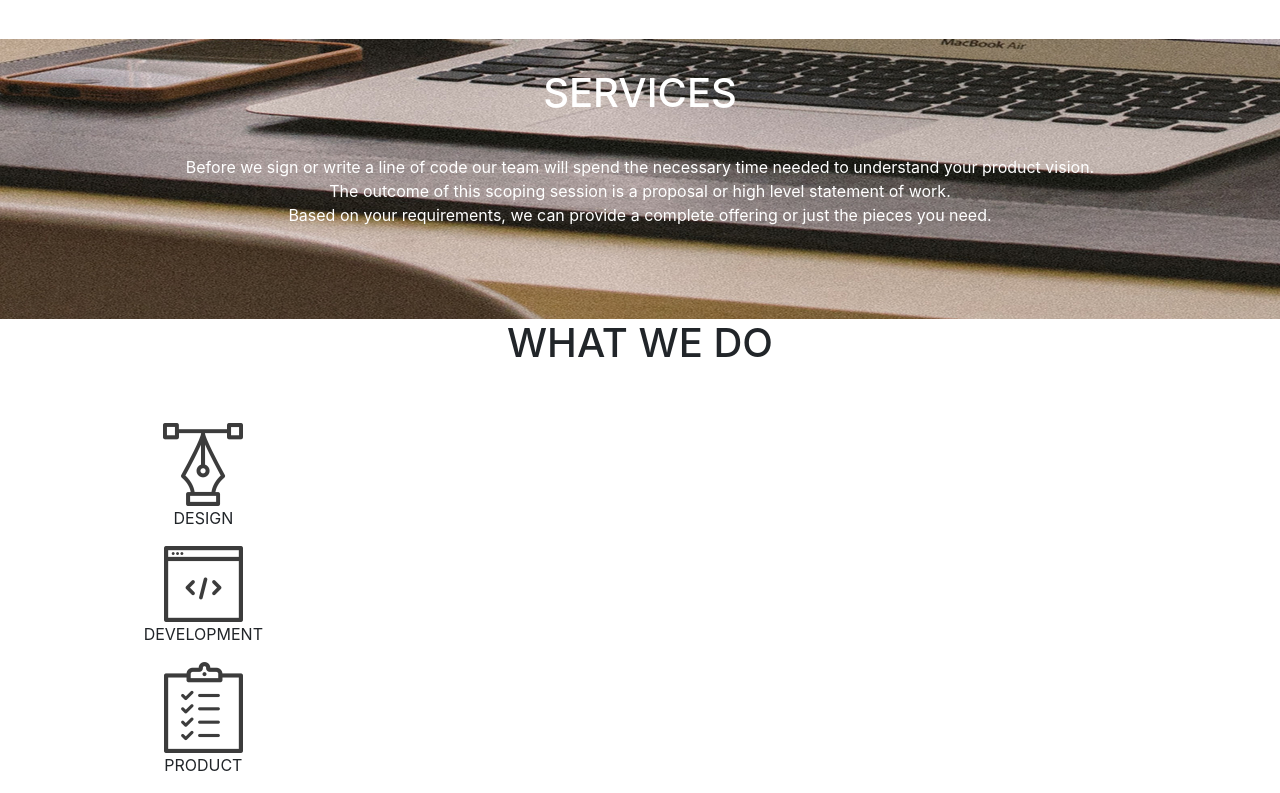
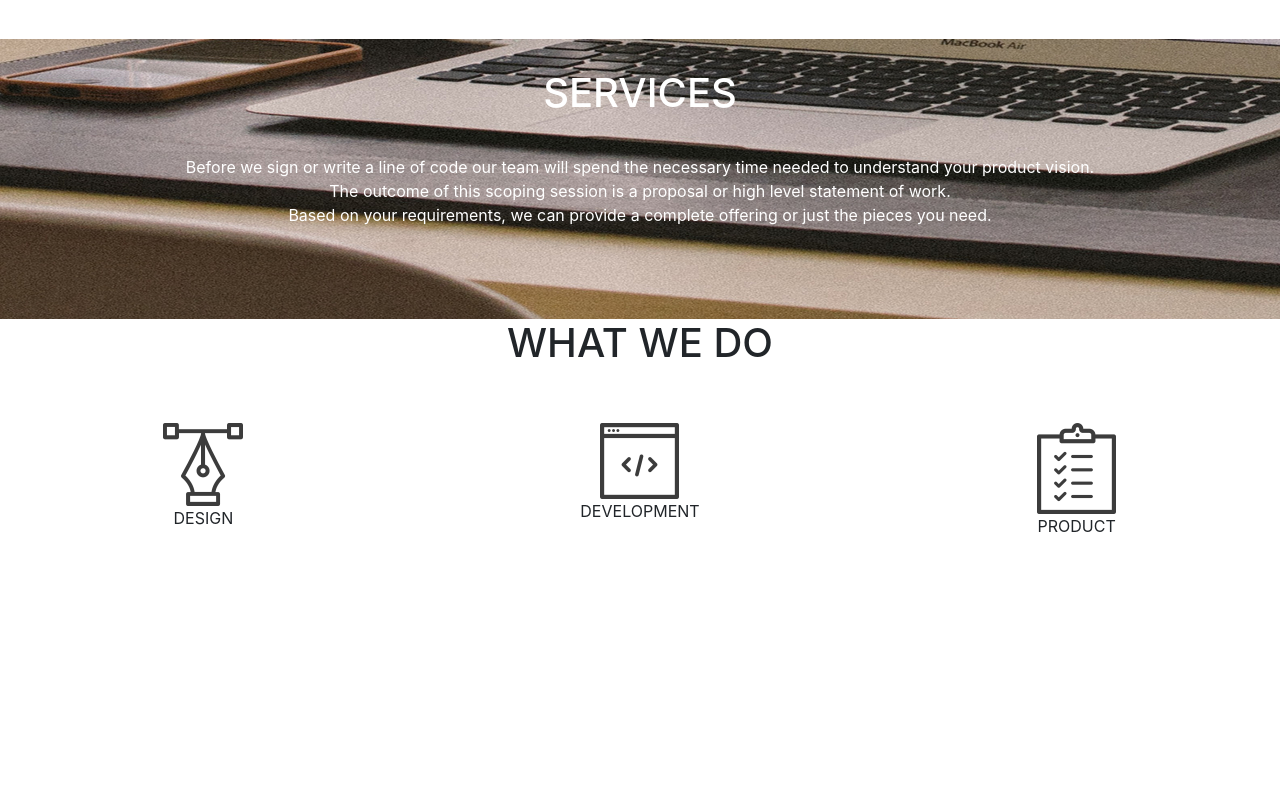
Before and after one commit to Steve664/Delani-studio, a plain HTML site: page index.html in a window 1280 px wide. Shown: the part 941-1734 px from the top of the page. After the commit the page ends 1495 px from the top, so only its background shows below. Drawn offline with nearby package versions, Linux system fonts and the light colour scheme.

Commit message:
fixed What we do section

```diff
--- a/index.html
+++ b/index.html
@@ -45,7 +45,7 @@
                 </p>
             </div>
             <div class="services">
-                <div class="small-overlay">
+                <div class="service">
                     <h1 class="text-center text-white s-text b-text">SERVICES</h1>
                     <br>
                     <br>
@@ -60,28 +60,26 @@
                     </p>
                 </div>
             </div>
+
             <div class="whatWe text-center">
                 <h1 class="b-text">WHAT WE DO</h1>
                 <br>
                 <br>
                 <div class="row">
                     <div class="col-md-4">
-                        <figure>
-                            <img src="/assets/services_icons/design_icon.png" alt="Design icon" >
-                            <figcaption>DESIGN</figcaption>
-                        </figure>
-                        <figure>
-                            <img src="/assets/services_icons/dev_icon.png" alt="Design icon" >
-                            <figcaption>DEVELOPMENT</figcaption>
-                        </figure>
-                        <figure>
-                            <img src="/assets/services_icons/product_icon.png" alt="Design icon" >
-                            <figcaption>PRODUCT</figcaption>
-                        </figure>
+                        <img src="/assets/services_icons/design_icon.png" alt="Design icon">
+                        <p>DESIGN</p>
+                    </div>
+                    <div class="col-md-4">
+                        <img src="/assets/services_icons/dev_icon.png" alt="Design icon">
+                        <p>DEVELOPMENT</p>
+                    </div>
+                    <div class="col-md-4">
+                        <img src="/assets/services_icons/product_icon.png" alt="Design icon">
+                        <p>PRODUCT</p>
+                        </div>
+                </div>
+            </div>
 
-                    </div>
-                </div>
-
-            </div>
         </body>
     </html>
```
